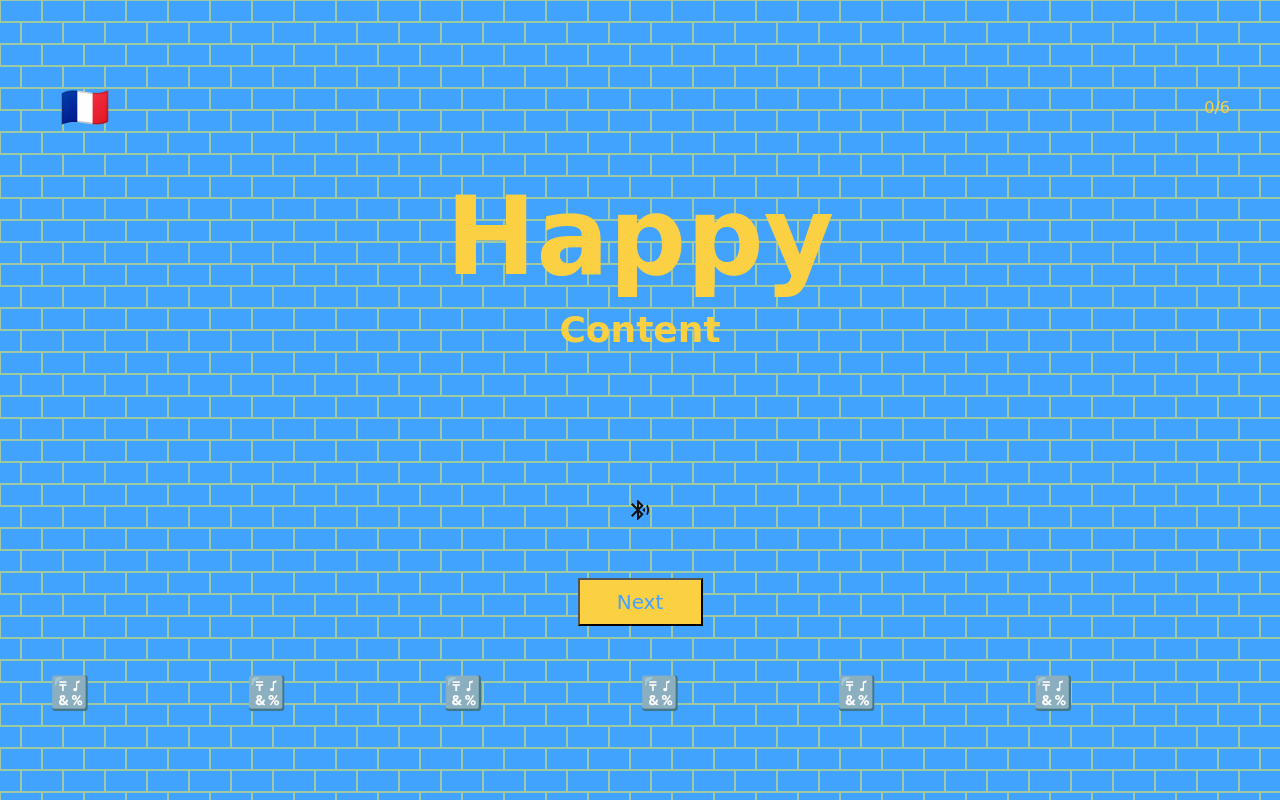
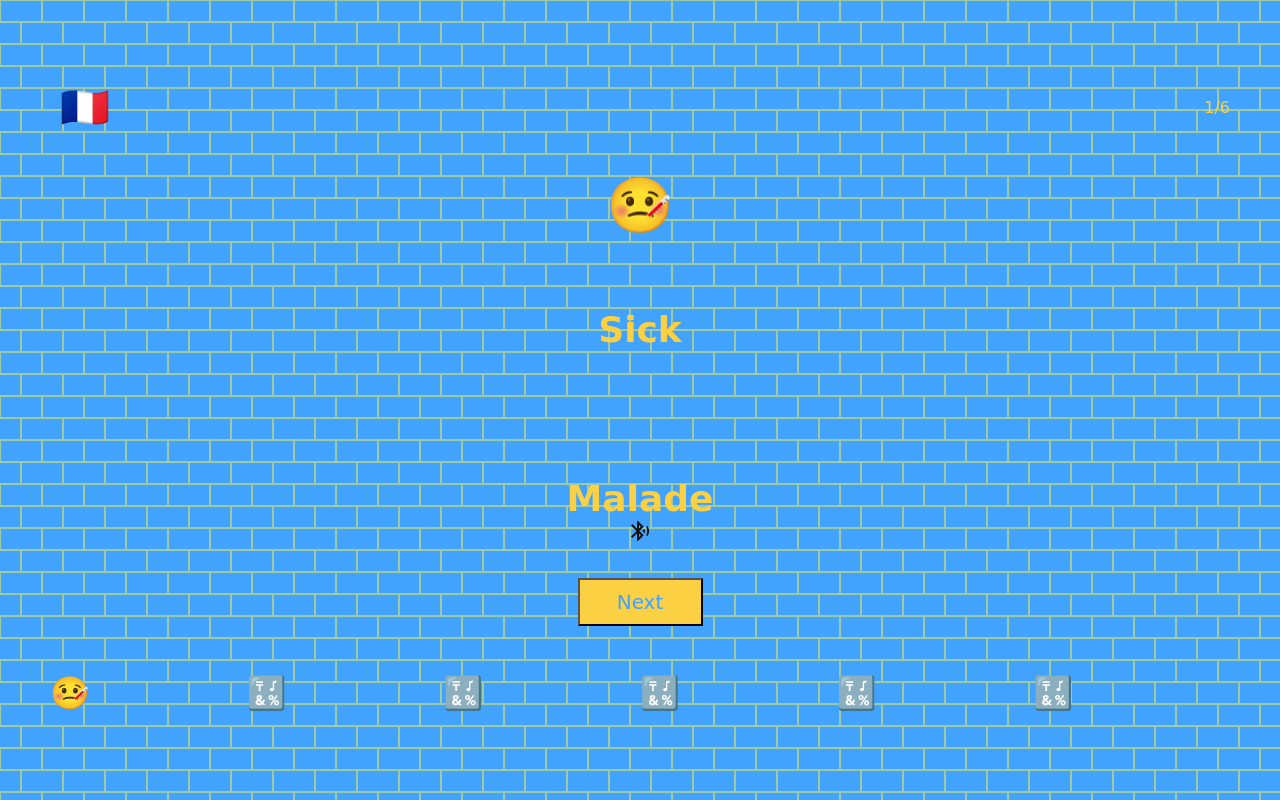
Before and after one commit to eric-reale/emoji-app, a website: page index.html in a window 1280 px wide. Drawn offline with Linux system fonts and the light colour scheme; a web font is replaced by a local one.

Commit message:
font size

```diff
--- a/src/css/learn.css
+++ b/src/css/learn.css
@@ -40,6 +40,7 @@
   margin-top: 0px;
   margin-bottom: 0px;
   padding: 0;
+  font-size: 54px;
 }
 
 .english-word {
--- a/src/index.js
+++ b/src/index.js
@@ -162,8 +162,8 @@ synth.addEventListener('voiceschanged', function() {
   audioIcon.addEventListener('click', populateVoices);
 });
 
-// document.addEventListener('DOMContentLoaded', updatePercentage);
-// document.addEventListener('DOMContentLoaded', learnNewWord);
+document.addEventListener('DOMContentLoaded', updatePercentage);
+document.addEventListener('DOMContentLoaded', learnNewWord);
 // document.addEventListener('DOMContentLoaded', function() {
 //   one = document.getElementById('one');
 // });
```
